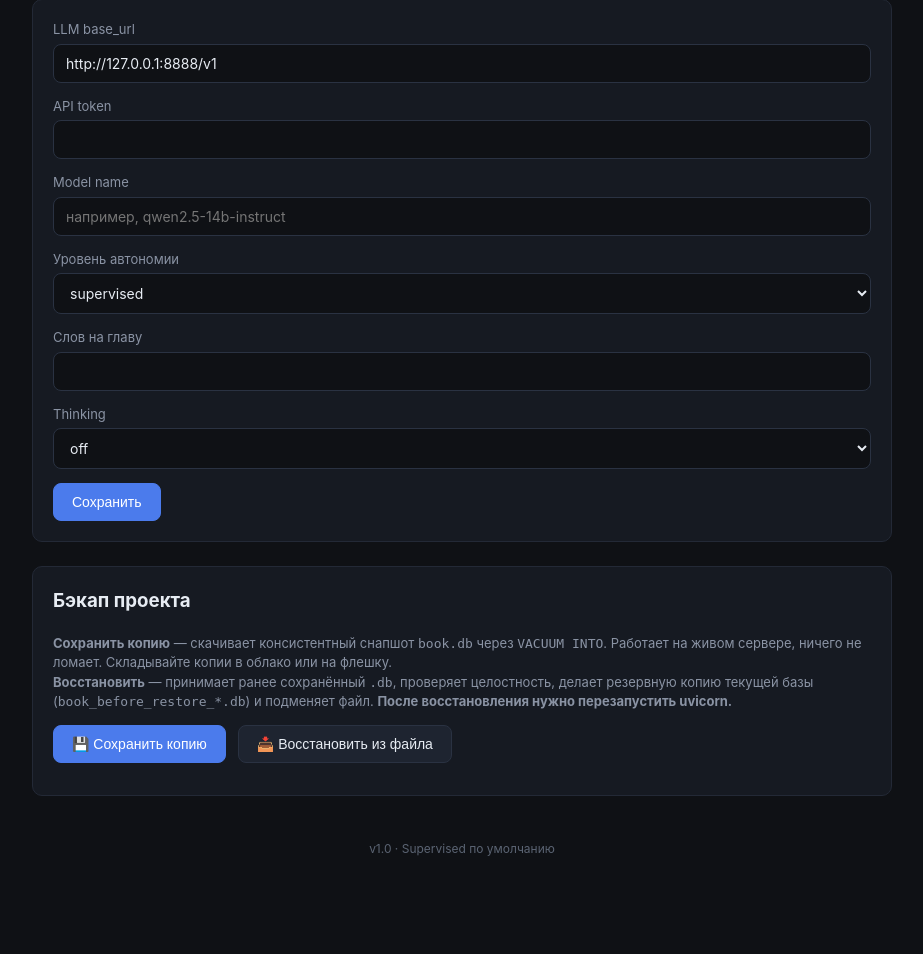
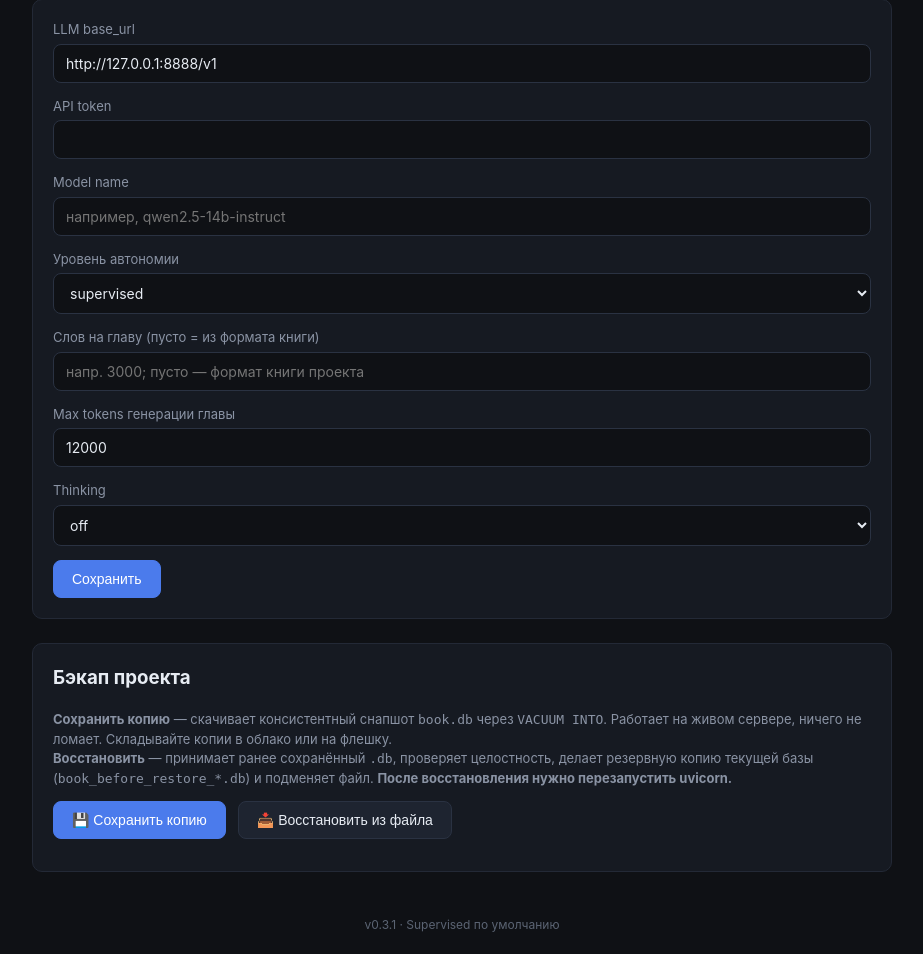
Before and after one commit to petrashkevichalsketch/Writer-AI-studio, a FastAPI app: page /settings in a window 1280 px wide. Shown: the part 129-1083 px from the top of the page, without its empty margins (178-1101 px from the left). Before the commit the page ends 985 px from the top, so only its background shows below. Run offline with FastAPI, Linux system fonts and the light colour scheme; data comes from the database, SQL or seed files in the repository; data that the repository does not hold is empty; some libraries are stand-ins or nearby versions.

Commit message:
Add files via upload

```diff
--- a/Writer/templates/base.html
+++ b/Writer/templates/base.html
@@ -26,7 +26,7 @@
 </main>
 
 <footer class="footer">
-  <span>v1.0 · Supervised по умолчанию</span>
+    <span>v0.3.1 · Supervised по умолчанию</span>
 </footer>
 
 {% block scripts %}{% endblock %}
--- a/Writer/templates/index.html
+++ b/Writer/templates/index.html
@@ -76,6 +76,9 @@
   <p class="muted">
     Вставьте ваш готовый план. Приложение вызовет модель, которая извлечёт из текста персонажей, базовые правила мира и разобьёт ваши главы на сцены (beats).
   </p>
+  <p class="muted small" style="color:#e8b34b">
+    ⚠ Если проект уже существует — он будет заменён только после успешного разбора плана. Пока модель работает, старый проект в безопасности.
+  </p>
 
   <form method="post" action="/api/project/import_plan" class="card form">
     <label>
--- a/Writer/templates/settings.html
+++ b/Writer/templates/settings.html
@@ -28,8 +28,14 @@
     </select>
   </label>
   <label>
-    <span>Слов на главу</span>
-    <input type="number" name="chapter_words" value="{{ settings.chapter_words }}">
+    <span>Слов на главу (пусто = из формата книги)</span>
+    <input type="number" name="chapter_words" value="{{ settings.chapter_words }}"
+           placeholder="напр. 3000; пусто — формат книги проекта">
+  </label>
+  <label>
+    <span>Max tokens генерации главы</span>
+    <input type="number" name="chapter_max_tokens" value="{{ settings.chapter_max_tokens }}"
+           placeholder="12000">
   </label>
   <label>
     <span>Thinking</span>
```
